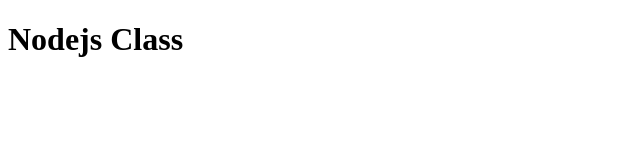
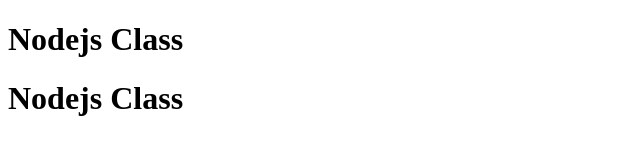
Before and after one commit to kumaraswamybedu/Nodejs-live-Class, a plain HTML site: page Day-2/index.html in a window 1280 px wide. Shown: the whole page, without its empty margins (0-640 px from the left). Drawn offline with Linux system fonts and the light colour scheme.

Commit message:
#add one tag

```diff
--- a/Day-2/index.html
+++ b/Day-2/index.html
@@ -7,6 +7,7 @@
 </head>
 <body>
     <h1> Nodejs Class</h1>
+        <h1> Nodejs Class</h1>
     <script>
         console.log("inside script tag")
         console.log("inside script tag ")
```
